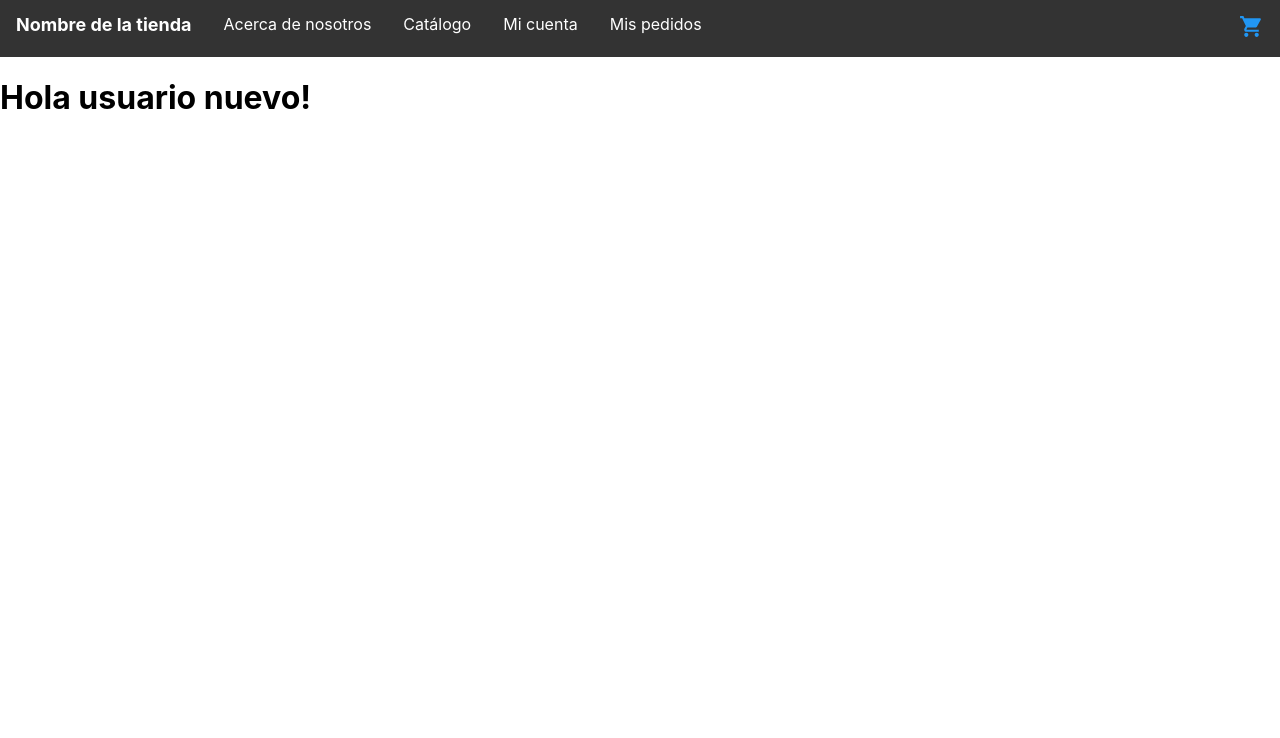
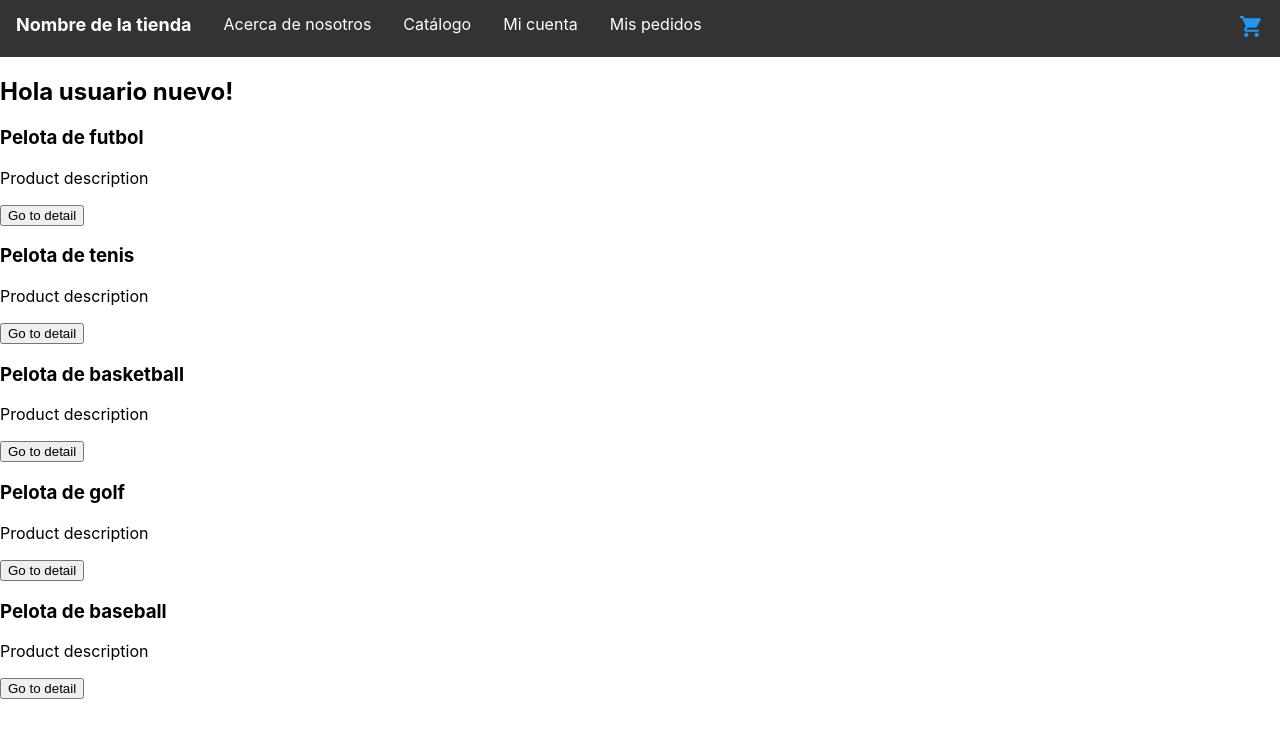
Before and after one commit to jpablomm/coder-react-menu-moreno, a React (Create React App) app: page / in a window 1280 px wide. Shown: the top 738 px of the page. Built offline with nearby package versions, Linux system fonts and the light colour scheme.

Commit message:
Added ItemList and Item components. Also addded mock data

```diff
--- /dev/null
+++ b/src/components/Item/Item.js
@@ -0,0 +1,10 @@
+export default function Item({ product }) {
+  return (
+    <div key={product.id} className="card">
+      <h3>{product.name}</h3>
+      <p>Product description</p>
+      <p>{product.price}</p>
+      <button>Go to detail</button>
+    </div>
+  );
+}
--- /dev/null
+++ b/src/components/ItemList/ItemList.js
@@ -0,0 +1,14 @@
+import { useState, useEffect } from "react";
+import getProducts from "../../lib/products";
+import Item from "../Item/Item";
+
+export default function ItemList({ products }) {
+  // create state variable with products and loading state
+  return (
+    <div>
+      {products.map((product) => {
+        return <Item product={product} />;
+      })}
+    </div>
+  );
+}
--- a/src/components/ItemListContainer/ItemListContainer.jsx
+++ b/src/components/ItemListContainer/ItemListContainer.jsx
@@ -1,7 +1,25 @@
+import { useState, useEffect } from "react";
+import getProducts from "../../lib/products";
+import ItemList from "../ItemList/ItemList";
+
 const ItemListContainer = ({ greeting }) => {
+  // create state variable with products and loading state
+  const [products, setProducts] = useState([]);
+  const [loading, setLoading] = useState(true);
+
+  useEffect(() => {
+    getProducts()
+      .then((data) => {
+        setProducts(data);
+        setLoading(false);
+      })
+      .catch((err) => console.log(err));
+  }, []);
+
   return (
     <div>
-      <h1>{greeting}</h1>
+      <h2>{greeting}</h2>
+      {loading ? <h2>Cargando...</h2> : <ItemList products={products} />}
     </div>
   );
 };
--- /dev/null
+++ b/src/lib/products.js
@@ -0,0 +1,15 @@
+const products = [
+  { id: 0, name: "Pelota de futbol", precio: 50 },
+  { id: 1, name: "Pelota de tenis", precio: 50 },
+  { id: 2, name: "Pelota de basketball", precio: 50 },
+  { id: 3, name: "Pelota de golf", precio: 50 },
+  { id: 4, name: "Pelota de baseball", precio: 50 },
+];
+
+export default function getProducts() {
+  return new Promise((resolve, reject) => {
+    setTimeout(() => {
+      resolve(products);
+    }, 2000);
+  });
+}
```
